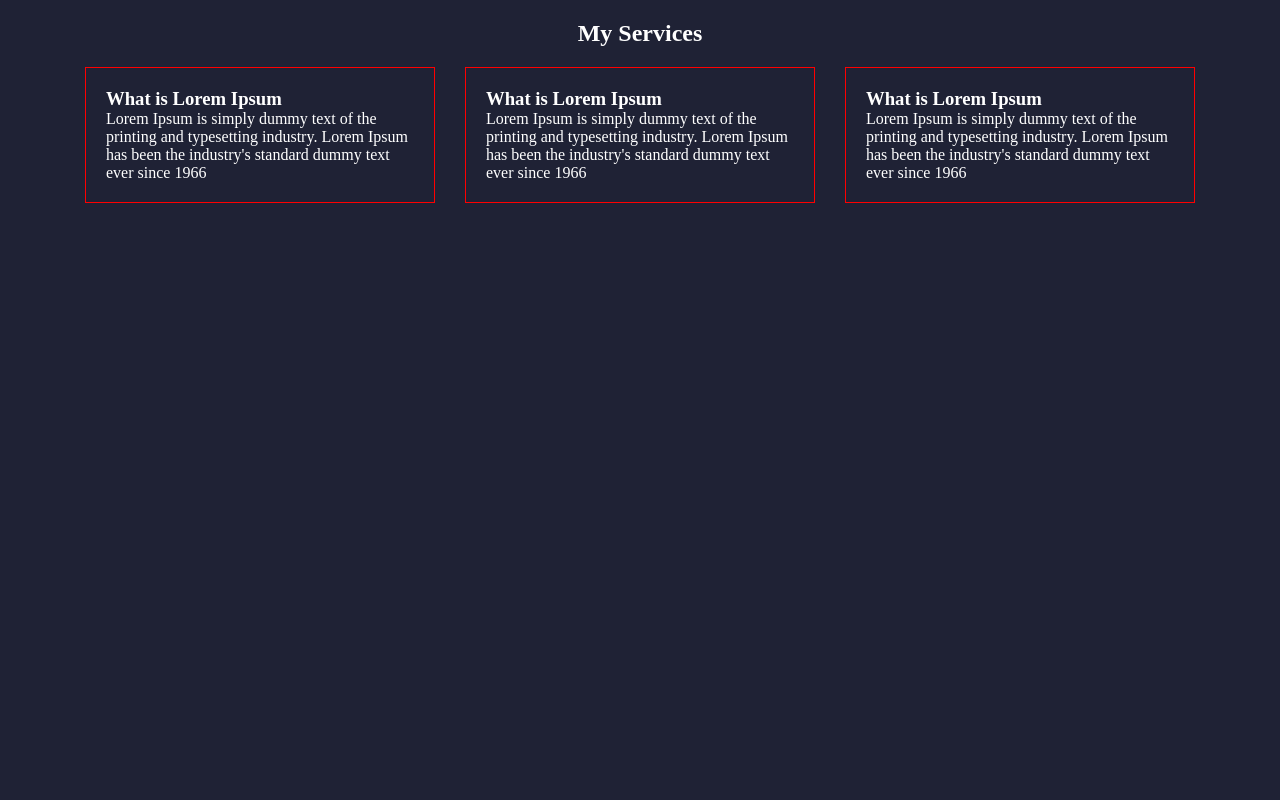
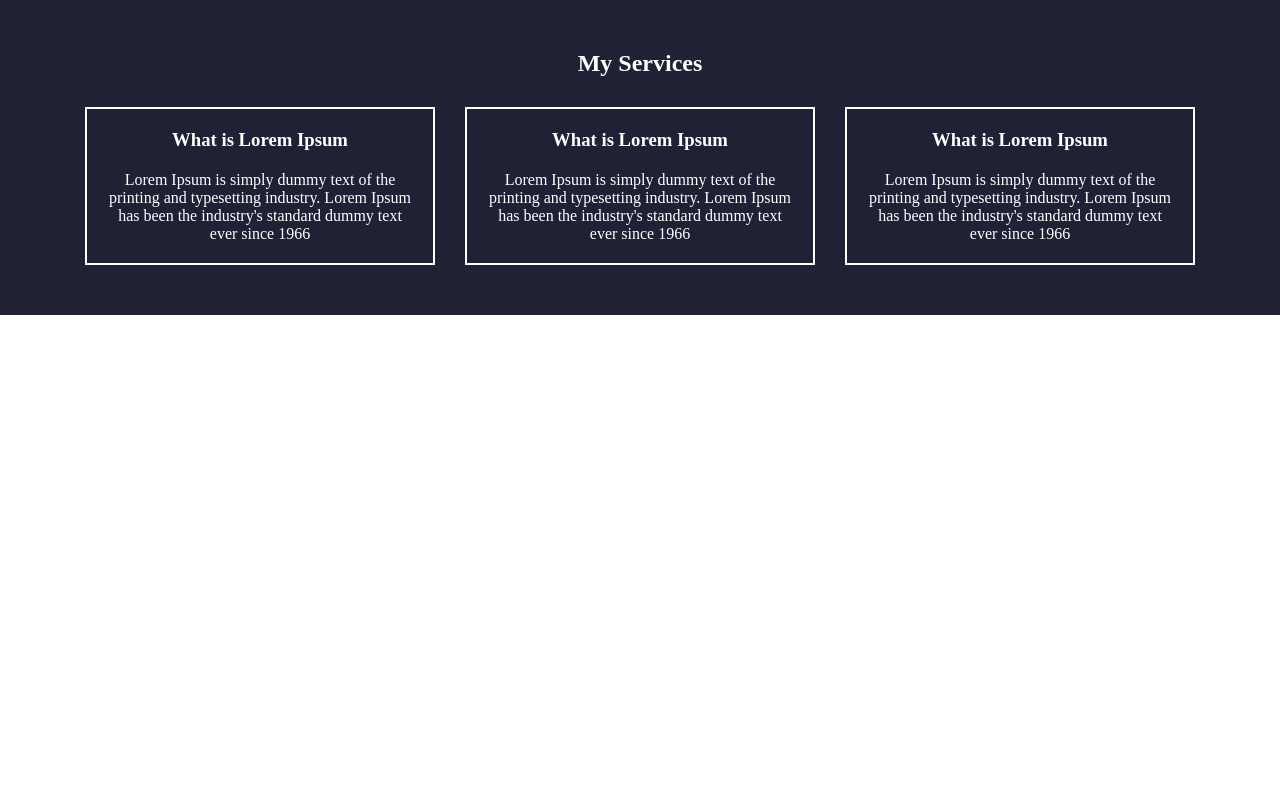
Before and after one commit to mjobayed/poly-2026, a PHP site: page / in a window 1280 px wide. Run offline with PHP 8.4, Linux system fonts and the light colour scheme.

Commit message:
feat: add extra magin and padding

```diff
--- a/005-class-07/css/style.css
+++ b/005-class-07/css/style.css
@@ -7,7 +7,7 @@
 .ssection {
   background: #1f2235;
   color: #ffffff;
-  height: 100vh;
+  padding: 50px 0;
 }
 
 .scontainer {
@@ -17,7 +17,7 @@
 
 .stitle {
   text-align: center;
-  padding: 20px;
+  margin-bottom: 30px;
 }
 
 .srow {
@@ -26,7 +26,12 @@
 
 .scol {
   width: 33.33%;
-  border: 1px solid red;
+  border: 2px solid #fff;
   margin: 0 15px;
   padding: 20px;
+  text-align: center;
 }
+
+.scol h3 {
+  margin-bottom: 20px;
+}
```
